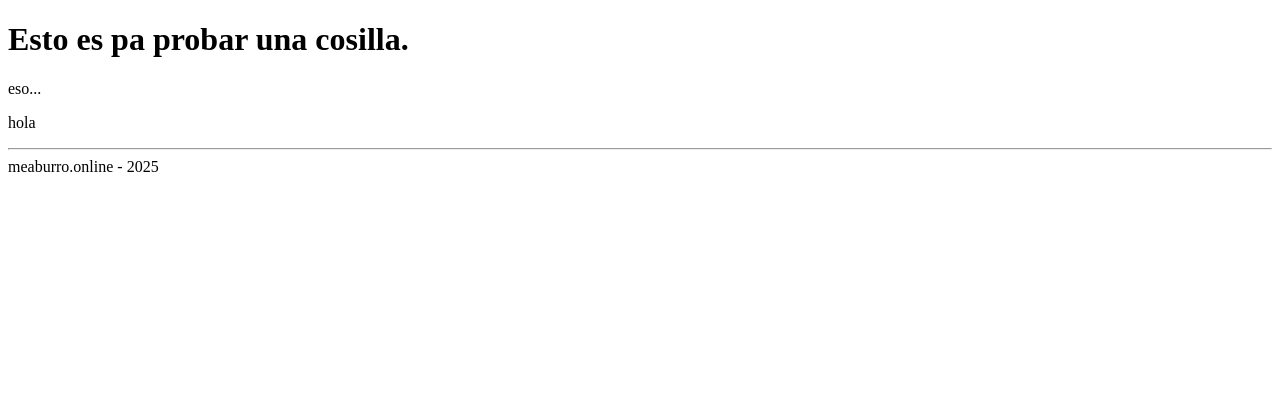
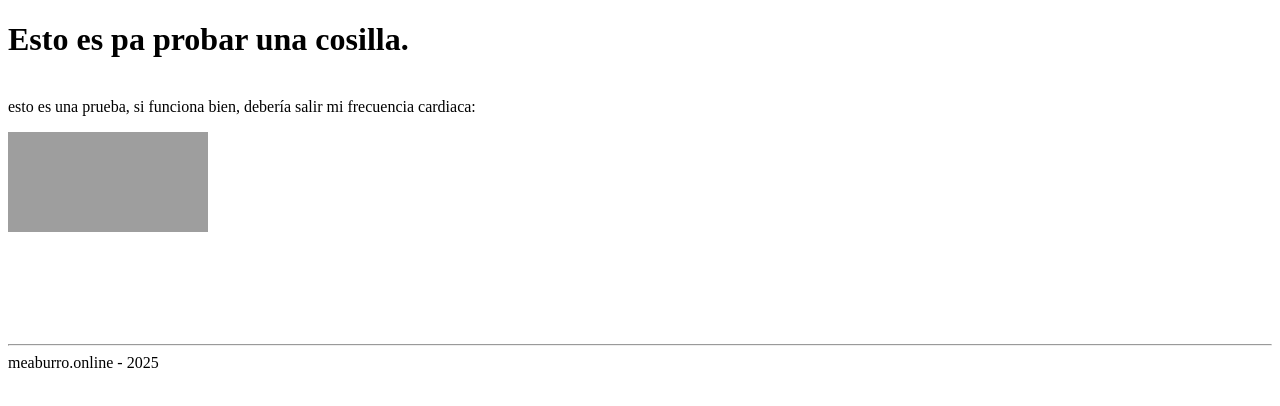
Before and after one commit to oinatiruam/meaburro, a plain HTML site: page pruebas/index.html in a window 1280 px wide. Drawn offline with Linux system fonts and the light colour scheme; grey boxes are pictures that could not be loaded.

Commit message:
Update index.html

```diff
--- a/pruebas/index.html
+++ b/pruebas/index.html
@@ -6,13 +6,31 @@
 
     <title>Me Aburro Online</title>
 </head>
+<style>
+    .heart-widget {
+        margin-top: 40px;
+        text-align: left;
+    }
+
+    .heart-widget iframe {
+        transform: scale(0.5);
+        transform-origin: top left;
+        width: 400px;
+        height: 200px;
+        border: none;
+    }
+</style>
 <body>
     <header>
         <h1>Esto es pa probar una cosilla.</h1>
-        <p>eso...</p>
     </header>
     <main>
-       <p>hola</p>
+        <div class="heart-widget">
+            <p>esto es una prueba, si funciona bien, debería salir mi frecuencia cardiaca:</p>
+            <iframe
+                src="https://pulsoid.net/widget/view/a542526b-cc19-4bb6-ba37-a48017a18fdd" allowtransparency="true">
+            </iframe>
+        </div>
     </main>
     <footer>
         <hr>
```
